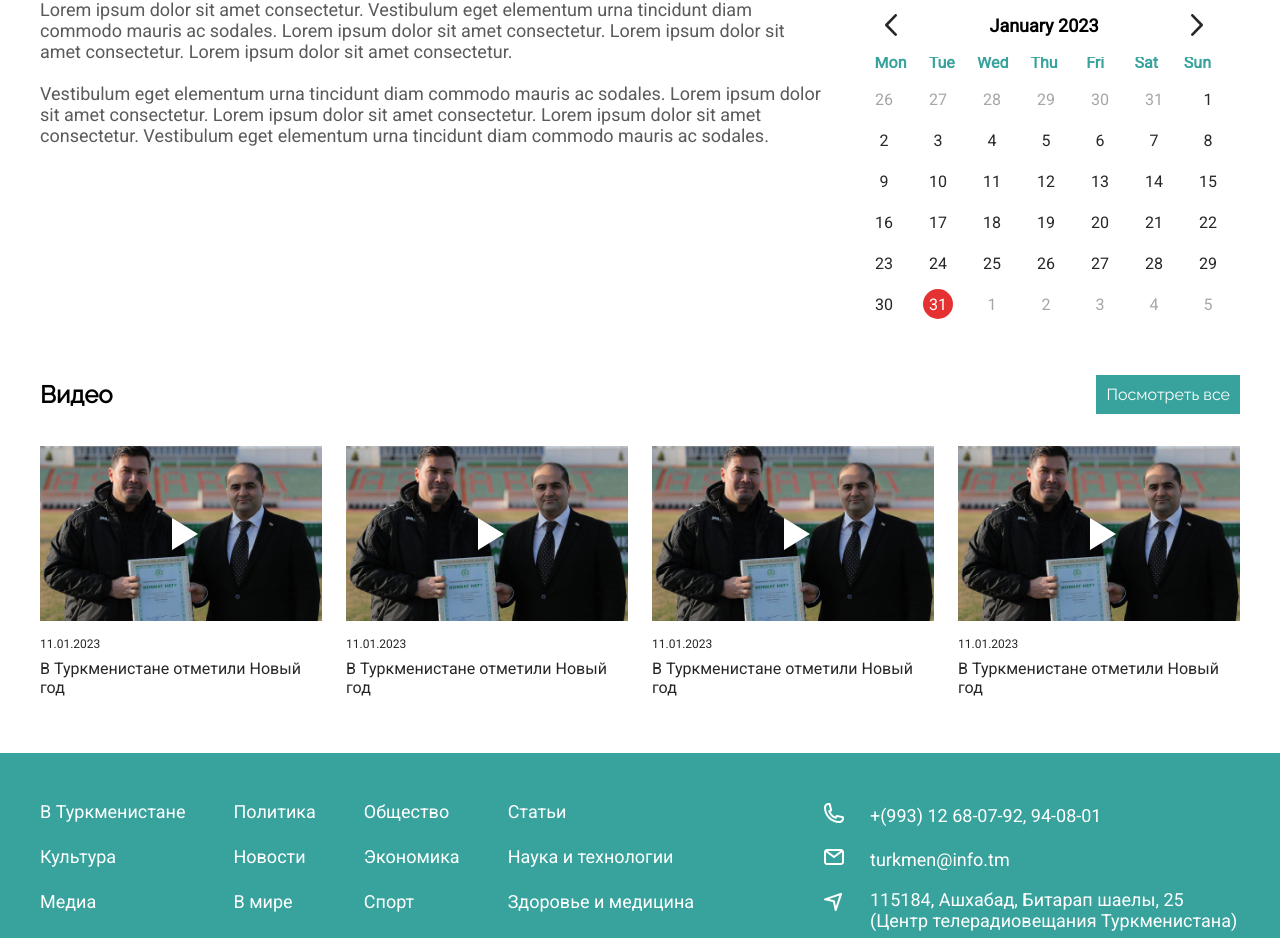
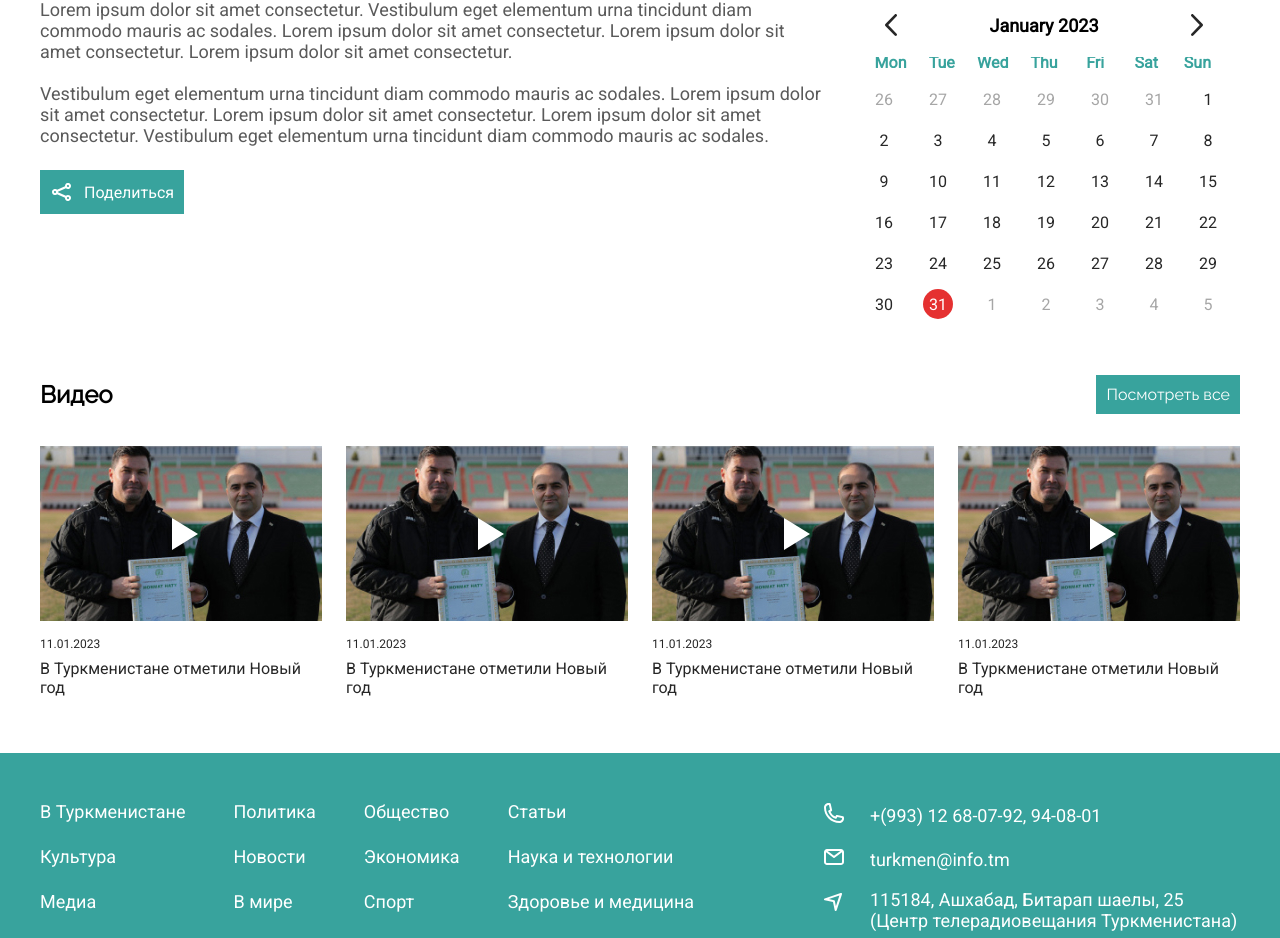
Before and after one commit to VividTruthKeeper/hhm-client, a React (Vite) app: page /news/123 in a window 1280 px wide. Shown: the part 1127-2065 px from the top of the page. Built offline with nearby package versions, Linux system fonts and the light colour scheme.

Commit message:
share buuton created

```diff
--- a/src/pages/NewsArticle.tsx
+++ b/src/pages/NewsArticle.tsx
@@ -4,6 +4,9 @@ import { LazyLoadImage } from 'react-lazy-load-image-component';
 import Aside from '../components/aside/Aside';
 // Images
 import placeholder from '../assets/images/placeholder3.png';
+// Icons
+import share from '../assets/icons/share.svg';
+import { ReactComponent as Share } from '../assets/icons/share.svg';
 
 const NewsArticle = () => {
   return (
@@ -54,6 +57,9 @@ const NewsArticle = () => {
               dolor sit amet consectetur. Vestibulum eget elementum urna tincidunt diam commodo
               mauris ac sodales.
             </p>
+            <button className="share-btn">
+              <Share /> <span>Поделиться</span>
+            </button>
           </div>
           <Aside />
         </div>
--- a/src/styles/_news-article.scss
+++ b/src/styles/_news-article.scss
@@ -60,3 +60,16 @@
   font-size: 1.8rem;
   font-weight: 400;
 }
+
+.share-btn {
+  background: $main;
+  color: $white;
+  width: fit-content;
+  display: flex;
+  align-items: center;
+  padding: 1rem;
+  @include raleway;
+  font-size: 1.6rem;
+  gap: 1rem;
+  cursor: pointer;
+}
```
